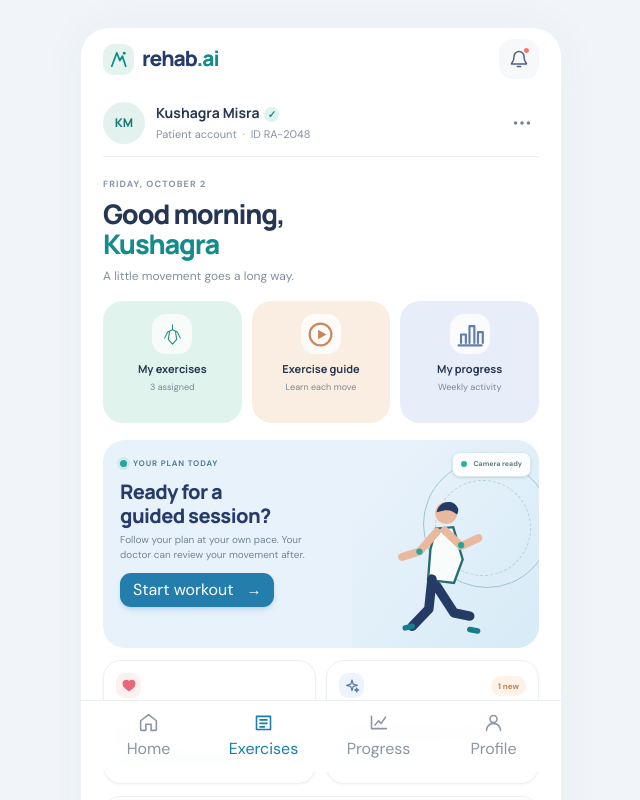
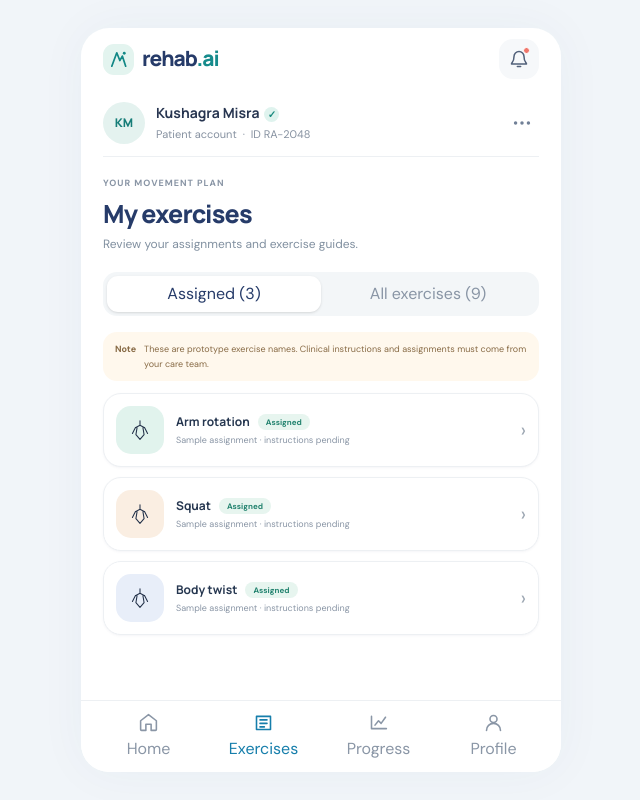
Before and after one commit to kuusshagraa/FirstCommitRehab, a React (Vite) app in the folder Frontend/: page / in a window 1280 px wide. Both pictures are taken after a click on the button "Exercises". Shown: the top 800 px of the page, without its empty margins (319-959 px from the left). Built offline with nearby package versions, Linux system fonts and the light colour scheme.

Commit message:
Add exercise list and detail screens

```diff
--- a/Frontend/src/App.jsx
+++ b/Frontend/src/App.jsx
@@ -29,6 +29,18 @@
   { label: "Exercises", icon: "list" },
   { label: "Progress", icon: "trend" },
   { label: "Profile", icon: "user" },
+];
+
+const exerciseCatalog = [
+  { id: "arm-rotation", name: "Arm rotation", assigned: true, label: "ArmRotation", tone: "bg-[#e1f3ed]", icon: "exercise" },
+  { id: "squat", name: "Squat", assigned: true, label: "Squat", tone: "bg-[#faeee2]", icon: "exercise" },
+  { id: "body-twist", name: "Body twist", assigned: true, label: "BodyTwist", tone: "bg-[#e8eef9]", icon: "exercise" },
+  { id: "arm-crossing", name: "Arm crossing", assigned: false, label: "ArmCrossing", tone: "bg-[#e1f3ed]", icon: "exercise" },
+  { id: "hip-rotation", name: "Hip rotation", assigned: false, label: "HipRotation", tone: "bg-[#faeee2]", icon: "exercise" },
+  { id: "body-rotation", name: "Body rotation", assigned: false, label: "BodyRotation", tone: "bg-[#e8eef9]", icon: "exercise" },
+  { id: "step-jack", name: "Step jack", assigned: false, label: "StepJack", tone: "bg-[#e1f3ed]", icon: "exercise" },
+  { id: "ab-twist", name: "Ab twist", assigned: false, label: "AbTwist", tone: "bg-[#faeee2]", icon: "exercise" },
+  { id: "swing-arm-walk", name: "Swing arm walk", assigned: false, label: "SwingArmWalk", tone: "bg-[#e8eef9]", icon: "exercise" },
 ];
 
 function Icon({ name, className = "h-5 w-5", filled = false }) {
@@ -84,6 +96,96 @@
   );
 }
 
+function ExerciseDetails({ exercise, onBack, onStartWorkout }) {
+  return (
+    <section aria-labelledby="exercise-detail-title" className="pb-6 pt-5">
+      <button onClick={onBack} className="mb-5 inline-flex items-center gap-2 text-xs font-bold text-[#168b8c]">
+        <span aria-hidden="true" className="text-lg">←</span> Back to exercises
+      </button>
+      <div className="flex items-center gap-3">
+        <span className={`grid h-14 w-14 place-items-center rounded-[18px] ${exercise.tone} text-[#298f83]`}><Icon name="exercise" className="h-8 w-8" /></span>
+        <div>
+          <p className="mb-1 text-[9px] font-extrabold uppercase tracking-[1px] text-[#8995a5]">{exercise.assigned ? "Assigned exercise · demo" : "Movement library · demo"}</p>
+          <h1 id="exercise-detail-title" className="font-display text-2xl font-extrabold tracking-[-.7px] text-[#263b69]">{exercise.name}</h1>
+        </div>
+      </div>
+
+      <div className="relative mt-5 flex min-h-[205px] flex-col items-center justify-center overflow-hidden rounded-[22px] bg-[#e8f2fb] px-5 text-center">
+        <div className="absolute -right-5 -top-8 h-40 w-40 rounded-full border border-[#a8ced6]" />
+        <div className="absolute -bottom-16 -left-8 h-44 w-44 rounded-full border border-dashed border-[#a8ced6]" />
+        <div className="relative z-10 grid h-14 w-14 place-items-center rounded-full bg-white/90 text-[#237eae] shadow-sm"><Icon name="play" className="h-7 w-7" /></div>
+        <p className="relative z-10 mb-1 mt-3 font-display text-sm font-bold text-[#263b69]">Exercise preview</p>
+        <p className="relative z-10 max-w-[230px] text-[10px] leading-relaxed text-[#748598]">A clinician-approved video guide will be added here.</p>
+        <span className="absolute bottom-3 right-3 rounded-full bg-white/80 px-2.5 py-1 text-[8px] font-bold text-[#718097]">PREVIEW NOT CONNECTED</span>
+      </div>
+
+      <div className="mt-4 rounded-[18px] border border-[#edf0f3] p-4">
+        <div className="flex items-center gap-2 font-display text-sm font-bold text-[#263b69]"><Icon name="list" className="h-4 w-4 text-[#168b8c]" /> Exercise instructions</div>
+        <p className="mb-0 mt-2 text-xs leading-relaxed text-[#778397]">Instructions for this movement have not been added to the prototype. Use the guidance provided by your care team.</p>
+      </div>
+
+      <div className="mt-3 rounded-[18px] bg-[#f3f7fb] p-4">
+        <p className="mb-1 text-[9px] font-extrabold uppercase tracking-[.9px] text-[#8995a5]">Assignment</p>
+        <p className="font-display text-xs font-bold text-[#34415a]">Assigned by your care team</p>
+        <p className="mt-1 text-[10px] text-[#778397]">Sample assignment shown for the frontend prototype.</p>
+      </div>
+
+      <div className="mt-3 rounded-[18px] border border-[#edf0f3] p-4">
+        <div className="flex items-center gap-2 font-display text-xs font-bold text-[#34415a]"><Icon name="sparkle" className="h-4 w-4 text-[#5878ab]" /> Doctor feedback</div>
+        <p className="mb-0 mt-2 text-[10px] leading-relaxed text-[#778397]">No feedback has been added to this sample assignment.</p>
+      </div>
+
+      <button onClick={onStartWorkout} className="mt-5 flex min-h-12 w-full items-center justify-center gap-2 rounded-[14px] bg-[#237eae] text-sm font-bold text-white shadow-md shadow-[#237eae2b]">
+        Start exercise <span aria-hidden="true">→</span>
+      </button>
+      <p className="mt-2 text-center text-[9px] text-[#8995a5]">Camera workout controls are planned for the next part.</p>
+    </section>
+  );
+}
+
+function ExercisesPage({ onStartWorkout }) {
+  const [tab, setTab] = useState("Assigned");
+  const [selected, setSelected] = useState(null);
+  const exercises = tab === "Assigned" ? exerciseCatalog.filter((exercise) => exercise.assigned) : exerciseCatalog;
+
+  if (selected) {
+    return <ExerciseDetails exercise={selected} onBack={() => setSelected(null)} onStartWorkout={onStartWorkout} />;
+  }
+
+  return (
+    <section aria-labelledby="exercises-title" className="pb-6 pt-5">
+      <p className="mb-1 text-[9px] font-extrabold uppercase tracking-[1px] text-[#8995a5]">YOUR MOVEMENT PLAN</p>
+      <h1 id="exercises-title" className="font-display text-[25px] font-extrabold tracking-[-.8px] text-[#263b69]">My exercises</h1>
+      <p className="mb-5 mt-1 text-xs text-[#8190a0]">Review your assignments and exercise guides.</p>
+
+      <div role="tablist" aria-label="Exercise list" className="mb-4 grid grid-cols-2 rounded-[14px] bg-[#f3f6f8] p-1">
+        {["Assigned", "All exercises"].map((item) => (
+          <button key={item} role="tab" aria-selected={tab === item} onClick={() => setTab(item)} className={`min-h-9 rounded-[11px] text-[11px] font-bold transition ${tab === item ? "bg-white text-[#263b69] shadow-sm" : "text-[#8995a5]"}`}>
+            {item}{item === "Assigned" ? " (3)" : " (9)"}
+          </button>
+        ))}
+      </div>
+
+      <div className="mb-3 flex items-start gap-2 rounded-[14px] bg-[#fff8ed] px-3 py-2.5 text-[9px] leading-relaxed text-[#886b46]">
+        <span className="font-bold">Note</span><span>These are prototype exercise names. Clinical instructions and assignments must come from your care team.</span>
+      </div>
+
+      <div className="space-y-2.5">
+        {exercises.map((exercise) => (
+          <button key={exercise.id} onClick={() => setSelected(exercise)} className="flex w-full items-center gap-3 rounded-[18px] border border-[#edf0f3] bg-white p-3 text-left shadow-sm shadow-[#293f5c0a] transition hover:border-[#c7e4df] hover:shadow-md">
+            <span className={`grid h-12 w-12 shrink-0 place-items-center rounded-[15px] ${exercise.tone} text-[#298f83}`}><Icon name="exercise" className="h-7 w-7" /></span>
+            <span className="min-w-0 flex-1">
+              <span className="flex items-center gap-2"><span className="font-display text-xs font-bold text-[#263750]">{exercise.name}</span>{exercise.assigned && <span className="rounded-full bg-[#e7f5ef] px-2 py-0.5 text-[8px] font-bold text-[#23836f]">Assigned</span>}</span>
+              <span className="mt-1 block text-[9px] text-[#8995a5]">{exercise.assigned ? "Sample assignment · instructions pending" : "Movement class from Rehab AI demo"}</span>
+            </span>
+            <span className="text-xl text-[#9ba5b1]" aria-hidden="true">›</span>
+          </button>
+        ))}
+      </div>
+    </section>
+  );
+}
+
 function App() {
   const [activePage, setActivePage] = useState("Home");
   const [notice, setNotice] = useState("");
@@ -119,6 +221,10 @@
           <button onClick={() => showNotice("Profile settings are coming in a later part.")} aria-label="Profile options" className="grid h-[34px] w-[34px] place-items-center rounded-[14px] text-[#718097]"><Icon name="more" className="h-[22px] w-[22px]" /></button>
         </section>
 
+        {activePage === "Exercises" ? (
+          <ExercisesPage onStartWorkout={() => showNotice("Live camera workout will be built in Part 3.")} />
+        ) : (
+          <>
         <section className="pb-[17px] pt-[21px]">
           <p className="mb-[7px] text-[9px] font-bold tracking-[1.15px] text-[#8995a5]">FRIDAY, OCTOBER 2</p>
           <h1 className="font-display text-[27px] font-extrabold leading-[1.14] tracking-[-1.15px] text-[#253653]">Good morning,<br /><span className="text-[#168b8c]">Kushagra</span></h1>
@@ -127,7 +233,7 @@
 
         <section aria-label="Rehabilitation services" className="grid grid-cols-3 gap-[10px] max-[360px]:gap-[7px]">
           {featureCards.map((card) => (
-            <button key={card.title} onClick={() => showNotice(card.message)} className={`${card.tone} flex min-h-[122px] min-w-0 flex-col items-center rounded-[20px] px-2 py-[13px] text-center transition hover:-translate-y-0.5 hover:shadow-lg max-[360px]:min-h-[114px] max-[360px]:px-1`}>
+            <button key={card.title} onClick={() => card.title === "My exercises" || card.title === "Exercise guide" ? setActivePage("Exercises") : showNotice(card.message)} className={`${card.tone} flex min-h-[122px] min-w-0 flex-col items-center rounded-[20px] px-2 py-[13px] text-center transition hover:-translate-y-0.5 hover:shadow-lg max-[360px]:min-h-[114px] max-[360px]:px-1`}>
               <span className="mb-[7px] grid h-10 w-10 place-items-center rounded-[14px] bg-white/75 text-[#298f83]"><Icon name={card.icon} className={`h-[29px] w-[29px] ${card.icon === "play" ? "text-[#ca875d]" : card.icon === "chart" ? "text-[#637dab]" : ""}`} /></span>
               <span className="w-full whitespace-nowrap font-display text-[11px] font-bold text-[#263750] max-[360px]:text-[10px]">{card.title}</span>
               <span className="mt-[3px] w-full text-[9px] text-[#7a8795]">{card.detail}</span>
@@ -165,12 +271,14 @@
           <div><div className="text-[8px] font-extrabold tracking-[.8px] text-[#99a2ae]">UP NEXT</div><div className="mt-[3px] font-display text-[11px] font-bold text-[#34415a]">Arm rotations <span className="font-sans text-[9px] font-medium text-[#8994a1]">· 8 min</span></div></div>
           <span className="ml-auto text-[25px] text-[#9ba5b1]" aria-hidden="true">›</span>
         </section>
+          </>
+        )}
       </main>
 
       <nav aria-label="Main navigation" className="fixed bottom-0 left-1/2 z-20 grid min-h-[72px] w-full max-w-[480px] -translate-x-1/2 grid-cols-4 border-t border-[#edf0f3] bg-white/95 px-[10px] pb-[calc(8px+env(safe-area-inset-bottom))] pt-2 backdrop-blur sm:bottom-7 sm:rounded-b-[28px]">
         {navigation.map((item) => {
           const active = activePage === item.label;
-          return <button key={item.label} aria-current={active ? "page" : undefined} onClick={() => { setActivePage(item.label); if (item.label !== "Home") showNotice(`${item.label} will be built in a later part.`); }} className={`flex flex-col items-center justify-center gap-1 text-[9px] ${active ? "font-bold text-[#167eab]" : "text-[#8a96a6]"}`}>
+          return <button key={item.label} aria-current={active ? "page" : undefined} onClick={() => { if (item.label === "Home" || item.label === "Exercises") setActivePage(item.label); else showNotice(`${item.label} will be built in a later part.`); }} className={`flex flex-col items-center justify-center gap-1 text-[9px] ${active ? "font-bold text-[#167eab]" : "text-[#8a96a6]"}`}>
             <Icon name={item.icon} className="h-[21px] w-[21px]" /><span>{item.label}</span>
           </button>;
         })}
```
